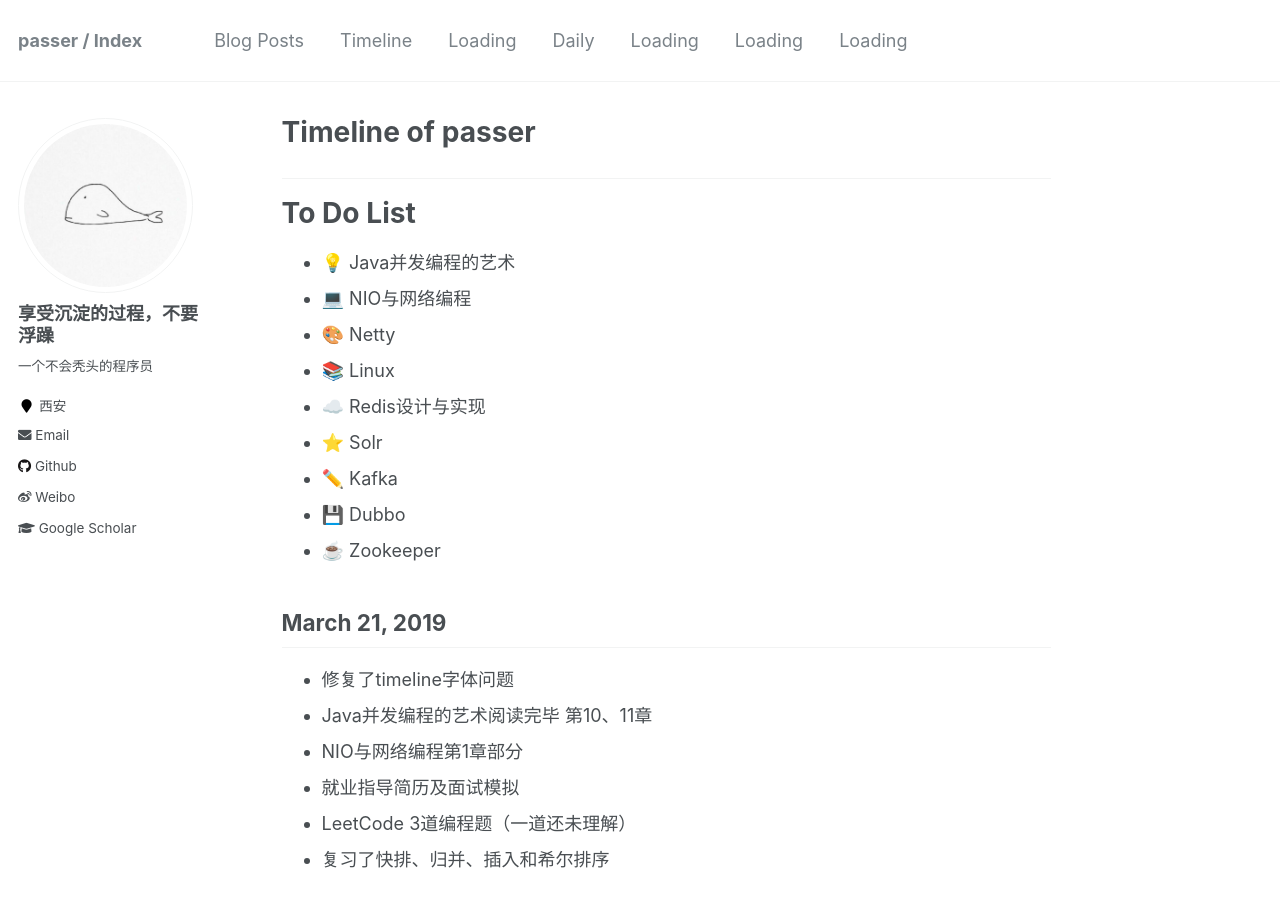
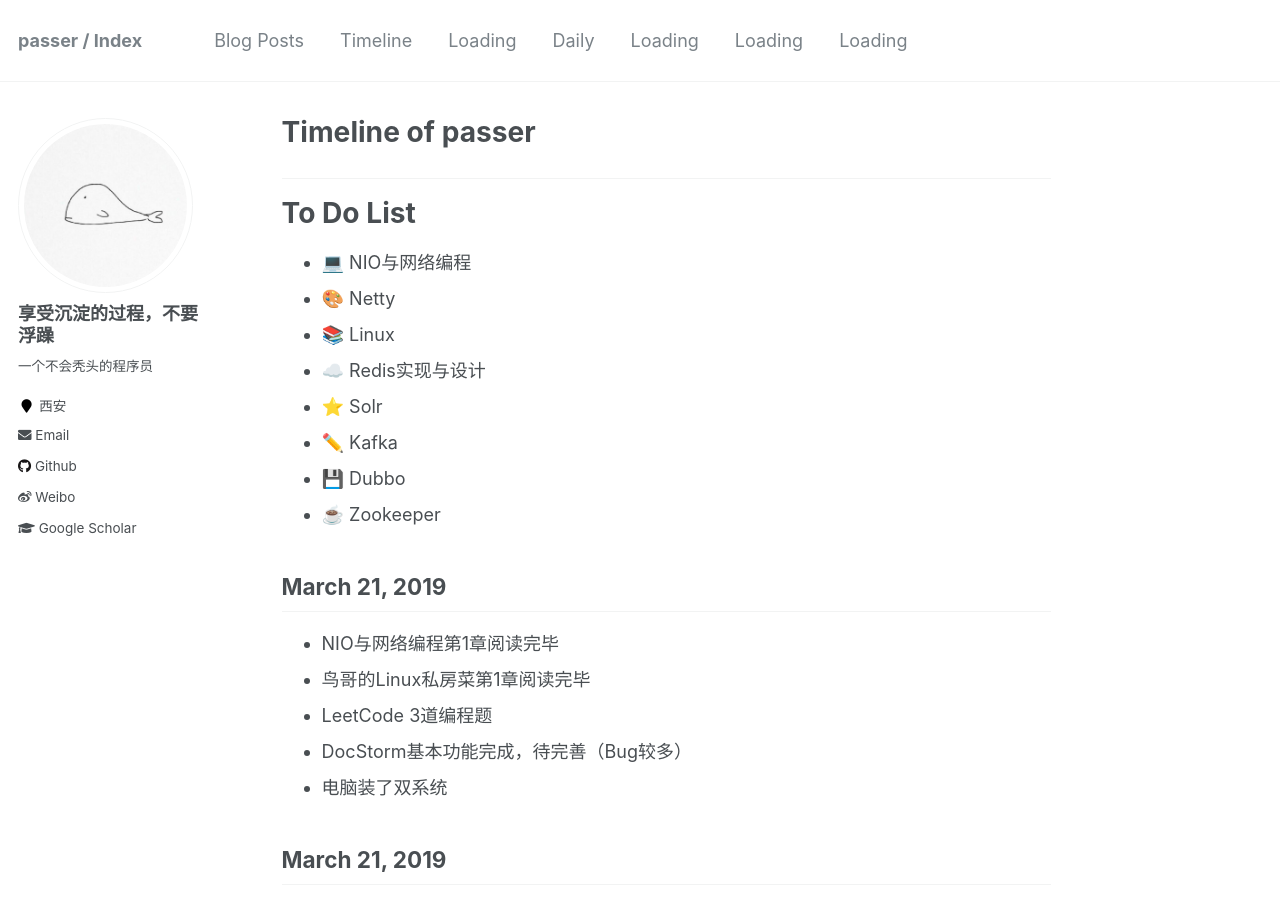
Before and after one commit to icankeep/icankeep.github.io, a Jekyll site: the page built from _pages/timeline.md, in a window 1280 px wide and 900 px high. Built offline with Jekyll 4.4.1, drawn with Linux system fonts in a browser that asks for light colours.

Commit message:
AutoPush

```diff
--- a/_pages/timeline.md
+++ b/_pages/timeline.md
@@ -9,15 +9,22 @@ redirect_from:
 <hr/>
 To Do List
 ===
-* 💡 Java并发编程的艺术
 * 💻 NIO与网络编程
 * 🎨 Netty
 * 📚 Linux
-* ☁️ Redis设计与实现
+* ☁️ Redis实现与设计
 * ⭐️ Solr
 * ✏️ Kafka
 * 💾 Dubbo
 * ☕️ Zookeeper
+
+March 21, 2019
+---
+- NIO与网络编程第1章阅读完毕
+- 鸟哥的Linux私房菜第1章阅读完毕
+- LeetCode 3道编程题
+- DocStorm基本功能完成，待完善（Bug较多）
+- 电脑装了双系统
 
 March 21, 2019
 ---
```
Also changed, not shown: _daily/2019-03-21-interview.md (added, +13 -0 lines), _daily/2019-03-21-test.md (deleted, +0 -13 lines).
